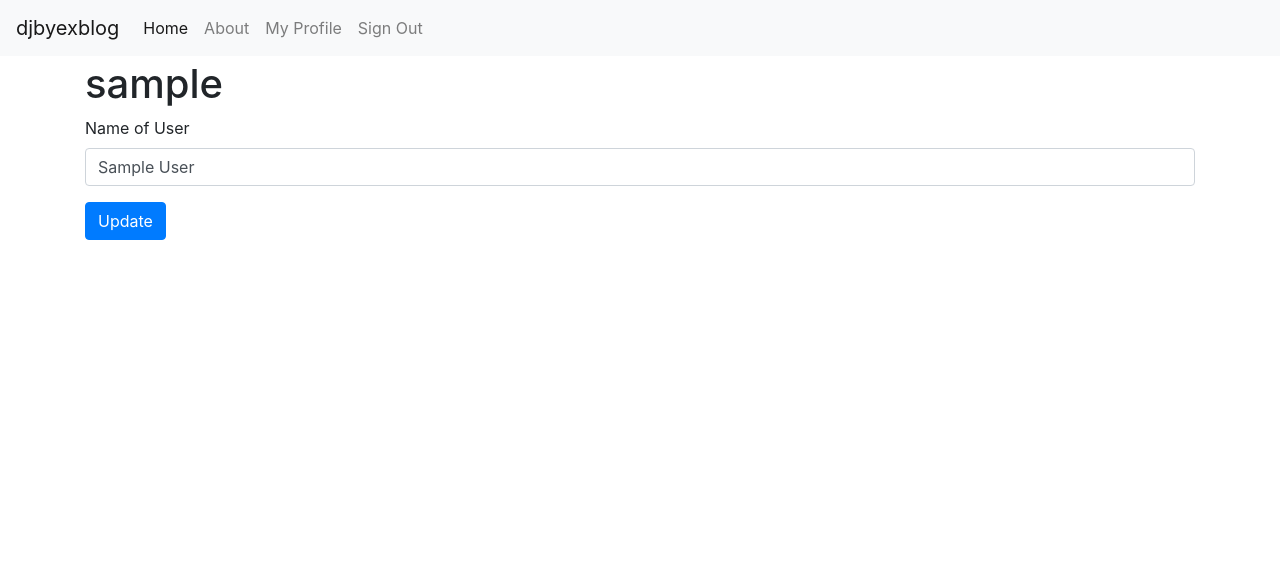
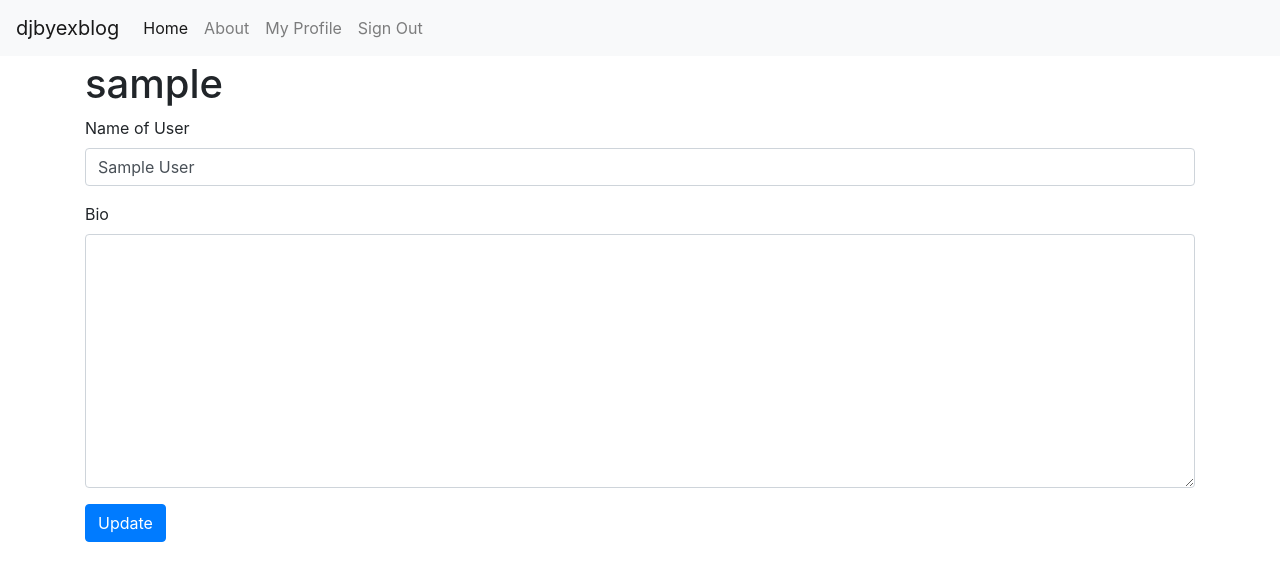
Before and after one commit to jonndoe/djbyexblog, a Django app: page /users/~update/ in a window 1280 px wide. Shown: the top 581 px of the page. Run offline with Django 3.2, Linux system fonts and the light colour scheme; the visitor is signed in with stand-in values (Sample User, id 1); data comes from the database, SQL or seed files in the repository; some libraries are stand-ins or nearby versions.

Commit message:
Add bio field to view, template

```diff
--- a/djbyexblog/templates/users/user_detail.html
+++ b/djbyexblog/templates/users/user_detail.html
@@ -13,6 +13,11 @@
       {% if object.name %}
         <p>{{ object.name }}</p>
       {% endif %}
+
+      {% if object.bio %}
+        <p>{{ object.bio|linebreaks }}</p>
+      {% endif %}
+
     </div>
   </div>
 
--- a/djbyexblog/users/views.py
+++ b/djbyexblog/users/views.py
@@ -19,7 +19,7 @@ user_detail_view = UserDetailView.as_view()
 
 
 class UserUpdateView(LoginRequiredMixin, UpdateView):
-    fields = ['name', ]
+    fields = ['name',"bio",]
 
     # We already imported user in the View code above,
     #   remember?
```
